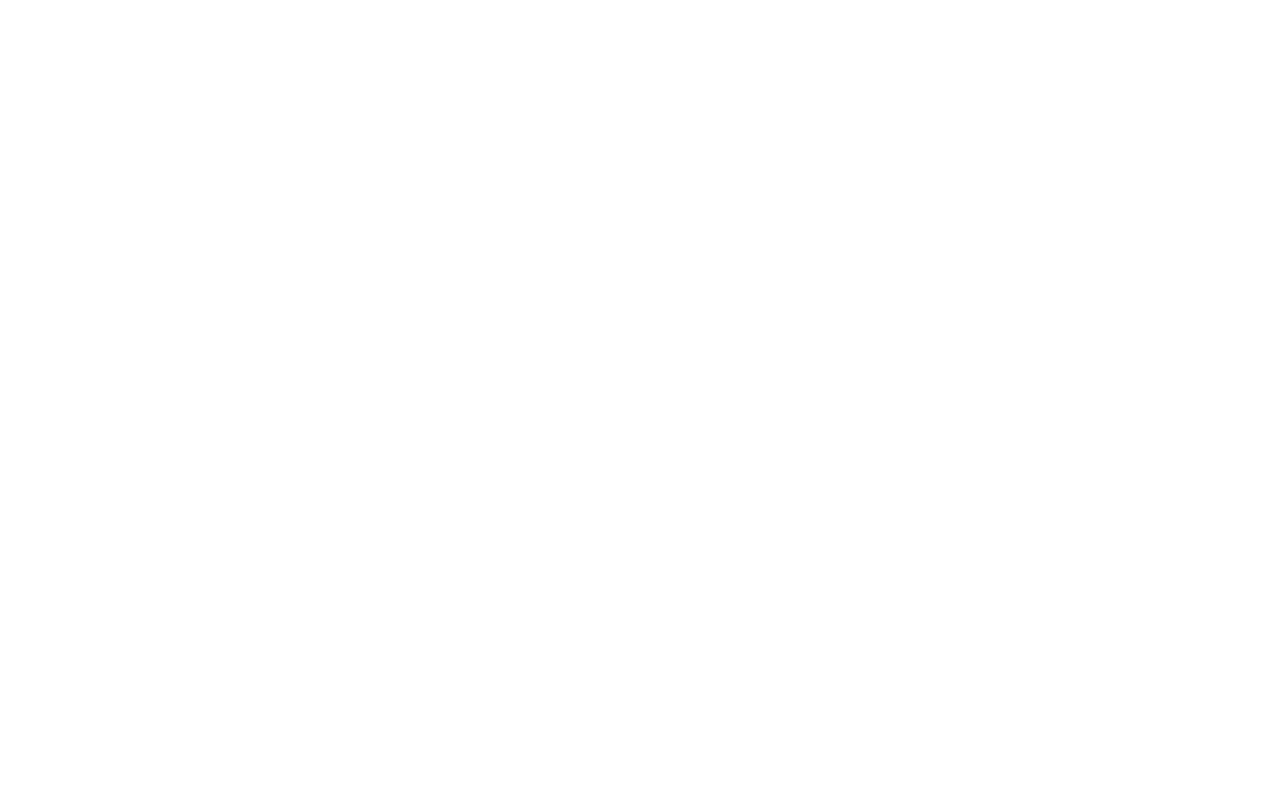
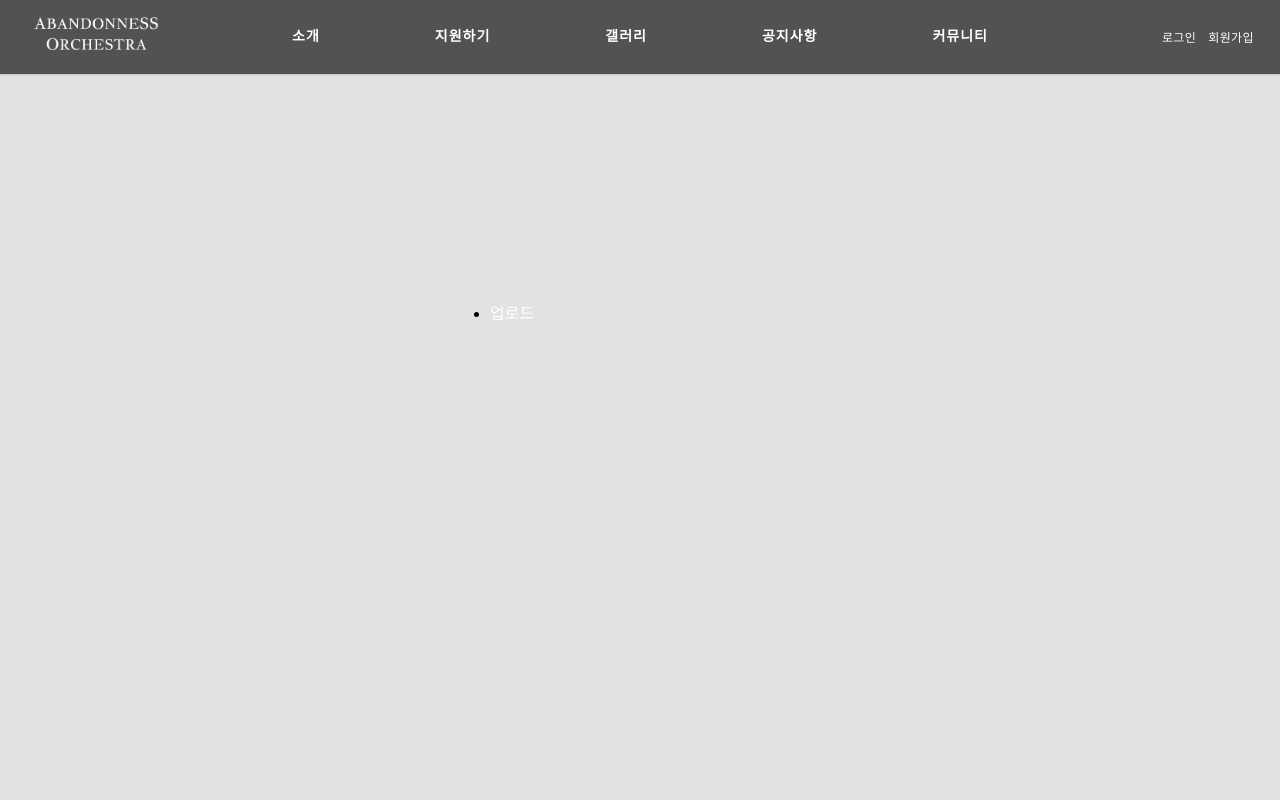
Before and after one commit to jeongyunjae/ABANDONNESS, a React (Create React App) app in the folder client/: page /gallary in a window 1280 px wide. Shown: the top 800 px of the page. Built offline with nearby package versions, Linux system fonts and the light colour scheme; no server answers; a web font is replaced by a local one.

Commit message:
adding gallaryPage, uploadPage

```diff
--- a/client/src/App.js
+++ b/client/src/App.js
@@ -6,6 +6,9 @@
 import RegisterPage from "./components/views/RegisterPage/RegisterPage";
 import AboutPage from "./components/views/AboutPage/AboutPage";
 import ApplyPage from "./components/views/ApplyPage/ApplyPage";
+import GallaryPage from "./components/views/GallaryPage/GallaryPage";
+import UploadGallaryPage from "./components/views/UploadGallaryPage/UploadGallaryPage";
+import NoticePage from "./components/views/NoticePage/NoticePage";
 
 import Auth from "./hoc/auth";
 
@@ -19,6 +22,13 @@
           <Route exact path="/register" component={Auth(RegisterPage, false)} />
           <Route exact path="/about" component={Auth(AboutPage, null)} />
           <Route exact path="/apply" component={Auth(ApplyPage, null)} />
+          <Route exact path="/gallary" component={Auth(GallaryPage, null)} />
+          <Route exact path="/notice" component={Auth(NoticePage, null)} />
+          <Route
+            exact
+            path="/gallary/upload"
+            component={Auth(UploadGallaryPage, null)}
+          />
         </Switch>
       </div>
     </Router>
--- /dev/null
+++ b/client/src/components/views/GallaryPage/GallaryPage.css
@@ -0,0 +1,23 @@
+.gallary-content {
+  width: 100%;
+  height: 1500px;
+  background-color: #e2e2e2;
+  display: flex;
+}
+
+.gallary-container {
+  width: 50%;
+  margin: 0 auto;
+  height: inherit;
+}
+
+.hello {
+  position: absolute;
+  left: 0;
+  right: 0;
+  top: 0;
+  bottom: 0;
+  width: 300px;
+  height: 200px;
+  margin: auto;
+}
--- /dev/null
+++ b/client/src/components/views/GallaryPage/GallaryPage.js
@@ -0,0 +1,29 @@
+import React, { useState } from "react";
+import { useDispatch } from "react-redux";
+import { withRouter } from "react-router-dom";
+import { BrowserRouter as Router, Switch, Route, Link } from "react-router-dom";
+
+import Header from "../Header/Header";
+import Footer from "../Footer/Footer";
+
+import "./GallaryPage.css";
+
+function GallaryPage() {
+  return (
+    <div className="wrapper">
+      <Header />
+      <div className="gallary-content">
+        <div className="gallary-container">
+          <ul className="hello">
+            <li>
+              <Link to="/gallary/upload">업로드</Link>
+            </li>
+          </ul>
+        </div>
+      </div>
+      <Footer />
+    </div>
+  );
+}
+
+export default withRouter(GallaryPage);
--- a/client/src/components/views/Header/Header.css
+++ b/client/src/components/views/Header/Header.css
@@ -197,6 +197,6 @@
   text-decoration: none;
 }
 
-.menu a:visited {
-  color: white;
+.menu a:hover {
+  color: #202020;
 }
--- a/client/src/components/views/Header/Header.js
+++ b/client/src/components/views/Header/Header.js
@@ -74,10 +74,10 @@
                 <Link to="/apply">지원하기</Link>
               </li>
               <li>
-                <Link to="#">갤러리</Link>
+                <Link to="/gallary">갤러리</Link>
               </li>
               <li>
-                <Link to="#">공지사항</Link>
+                <Link to="/notice">공지사항</Link>
               </li>
               <li>
                 <Link to="#">커뮤니티</Link>
--- /dev/null
+++ b/client/src/components/views/NoticePage/NoticePage.js
@@ -0,0 +1,7 @@
+import React from "react";
+
+function NoticePage() {
+  return <div></div>;
+}
+
+export default NoticePage;
--- /dev/null
+++ b/client/src/components/views/UploadGallaryPage/UploadGallaryPage.js
@@ -0,0 +1,7 @@
+import React from "react";
+
+function UploadGallaryPage() {
+  return <div></div>;
+}
+
+export default UploadGallaryPage;
```
